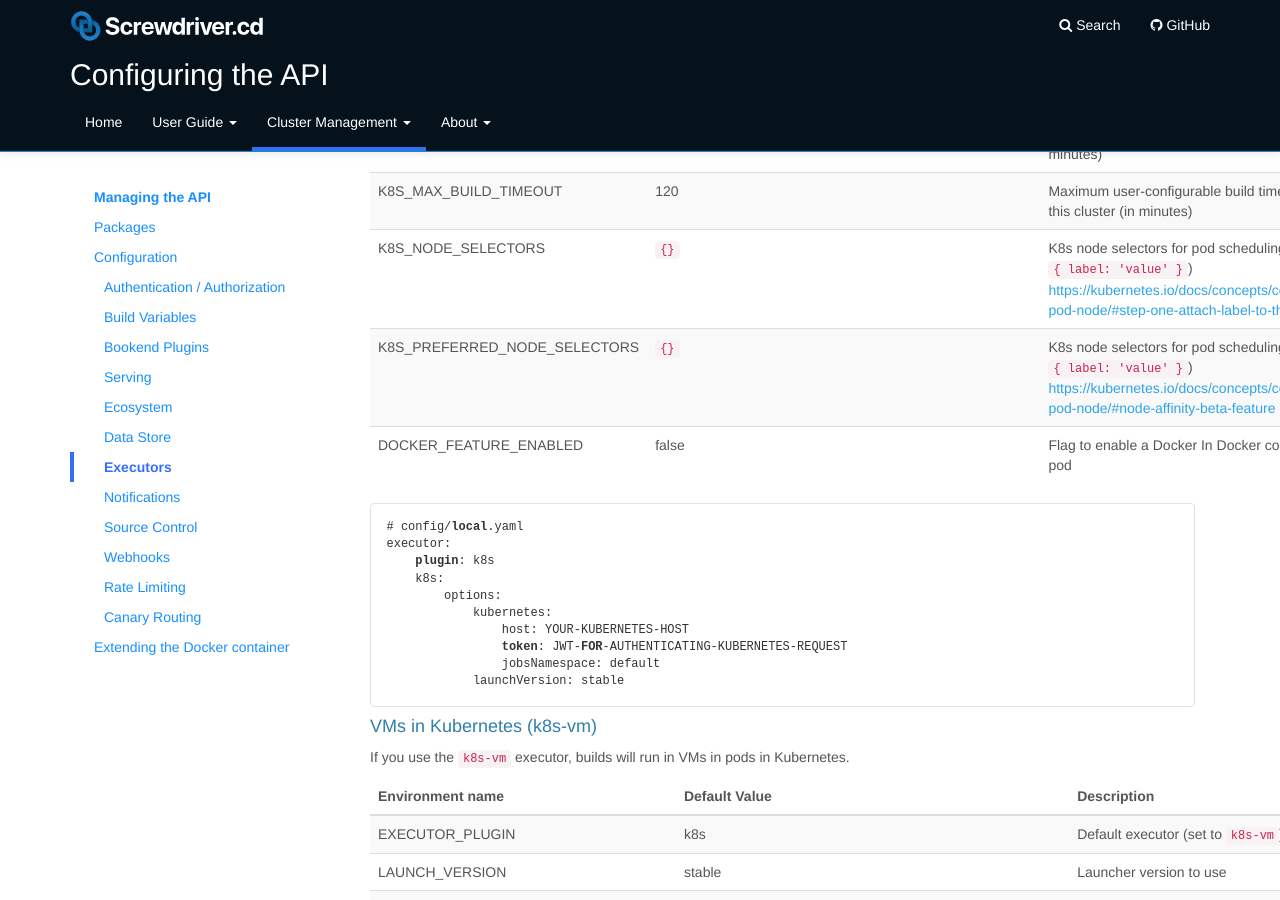
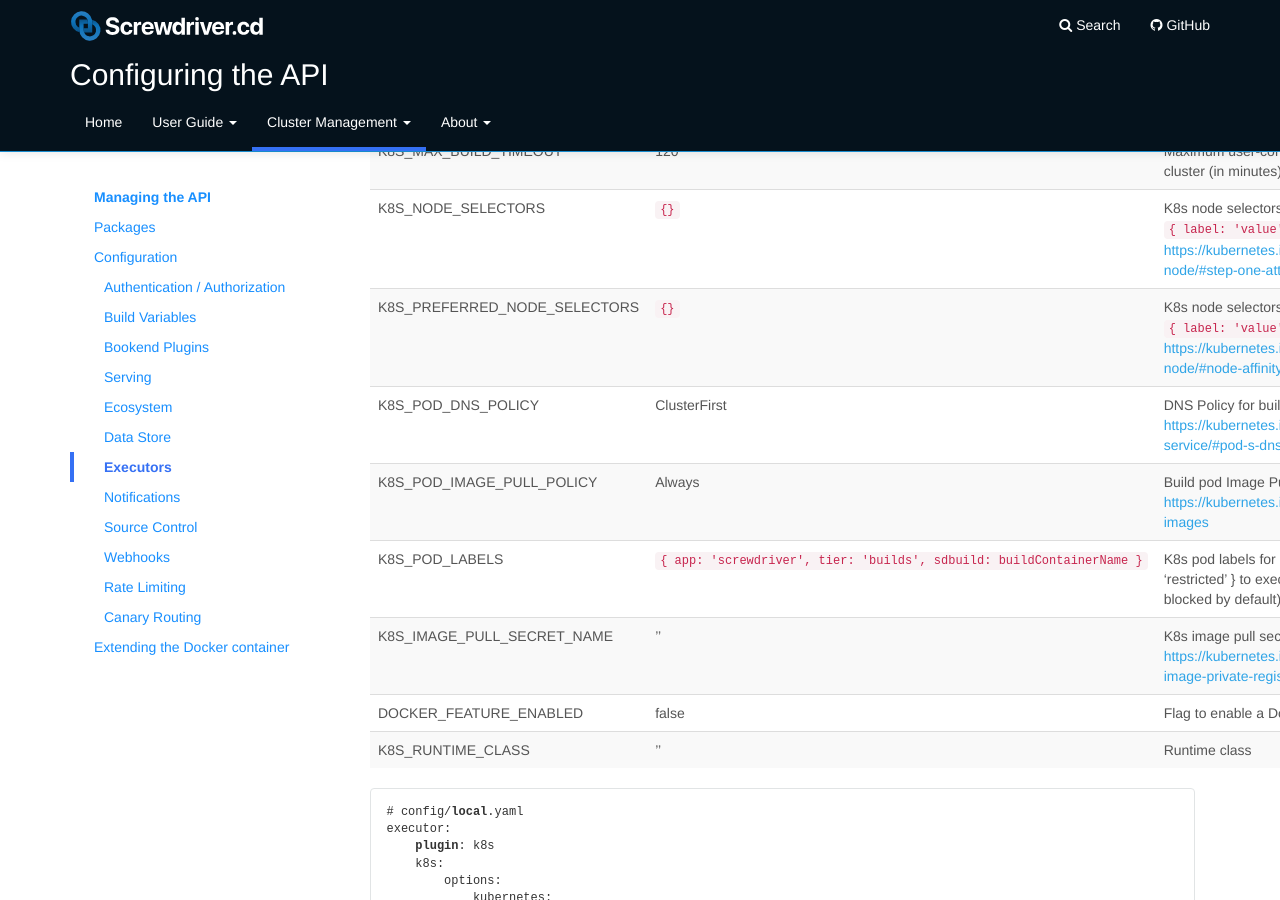
Before and after one commit to screwdriver-cd/guide, a Jekyll site: the page built from docs/cluster-management/configure-api.md, in a window 1280 px wide and 900 px high, scrolled down 5749 px. Built offline with Jekyll 4.4.1, drawn with Linux system fonts in a browser that asks for light colours.

Commit message:
feat(2265): Add new k8s config options like label and imagePullPolicy (#436)
* feat(2265): Add new k8s config options like label and imagePullPolicy

* fix annotation description

Co-authored-by: ppaul <pritam.paul@verizonmedia.com>

````diff
--- a/docs/cluster-management/configure-api.md
+++ b/docs/cluster-management/configure-api.md
@@ -274,7 +274,12 @@ If you use this executor, builds will run in pods in Kubernetes.
 | K8S_MAX_BUILD_TIMEOUT | 120        | Maximum user-configurable build timeout for all builds in this cluster (in minutes) |
 | K8S_NODE_SELECTORS | `{}`          | K8s node selectors for pod scheduling (format `{ label: 'value' }`) <https://kubernetes.io/docs/concepts/configuration/assign-pod-node/#step-one-attach-label-to-the-node> |
 | K8S_PREFERRED_NODE_SELECTORS | `{}`| K8s node selectors for pod scheduling (format `{ label: 'value' }`) <https://kubernetes.io/docs/concepts/configuration/assign-pod-node/#node-affinity-beta-feature> |
-| DOCKER_FEATURE_ENABLED | false | Flag to enable a Docker In Docker container in the build pod |
+| K8S_POD_DNS_POLICY | ClusterFirst  | DNS Policy for build pod <https://kubernetes.io/docs/concepts/services-networking/dns-pod-service/#pod-s-dns-policy> |
+| K8S_POD_IMAGE_PULL_POLICY | Always | Build pod Image Pull policy <https://kubernetes.io/docs/concepts/containers/images/#updating-images> |
+| K8S_POD_LABELS | `{ app: 'screwdriver', tier: 'builds', sdbuild: buildContainerName }` | K8s pod labels for cluster settings (eg: { network-egress: 'restricted' } to execute builds where public internet access is blocked by default) |
+| K8S_IMAGE_PULL_SECRET_NAME | ''    | K8s image pull secret name (optional) <https://kubernetes.io/docs/tasks/configure-pod-container/pull-image-private-registry/#create-a-pod-that-uses-your-secret> |
+| DOCKER_FEATURE_ENABLED | false     | Flag to enable a Docker In Docker container in the build pod |
+| K8S_RUNTIME_CLASS | ''             | Runtime class |
 
 
 ```yaml
````
Also changed, not shown: docs/user-guide/configuration/annotations.md (+2 -1 lines).
